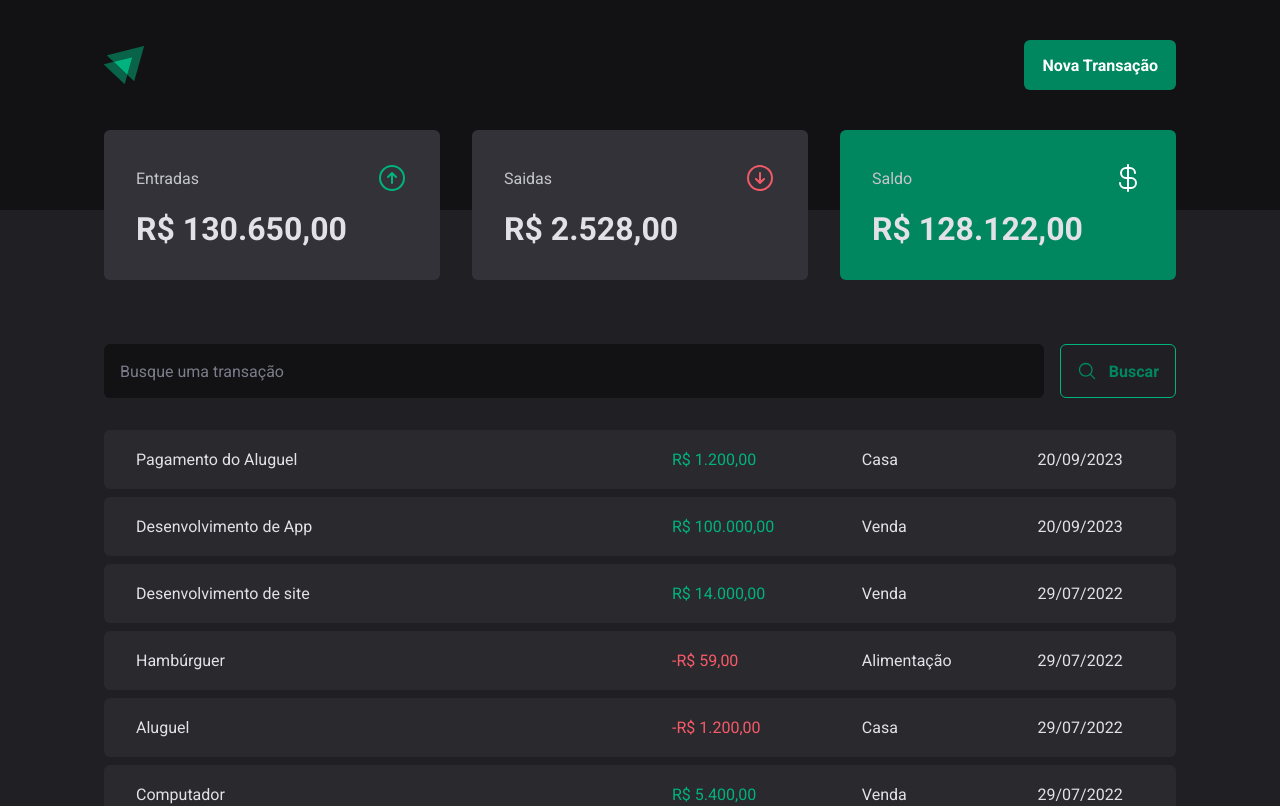
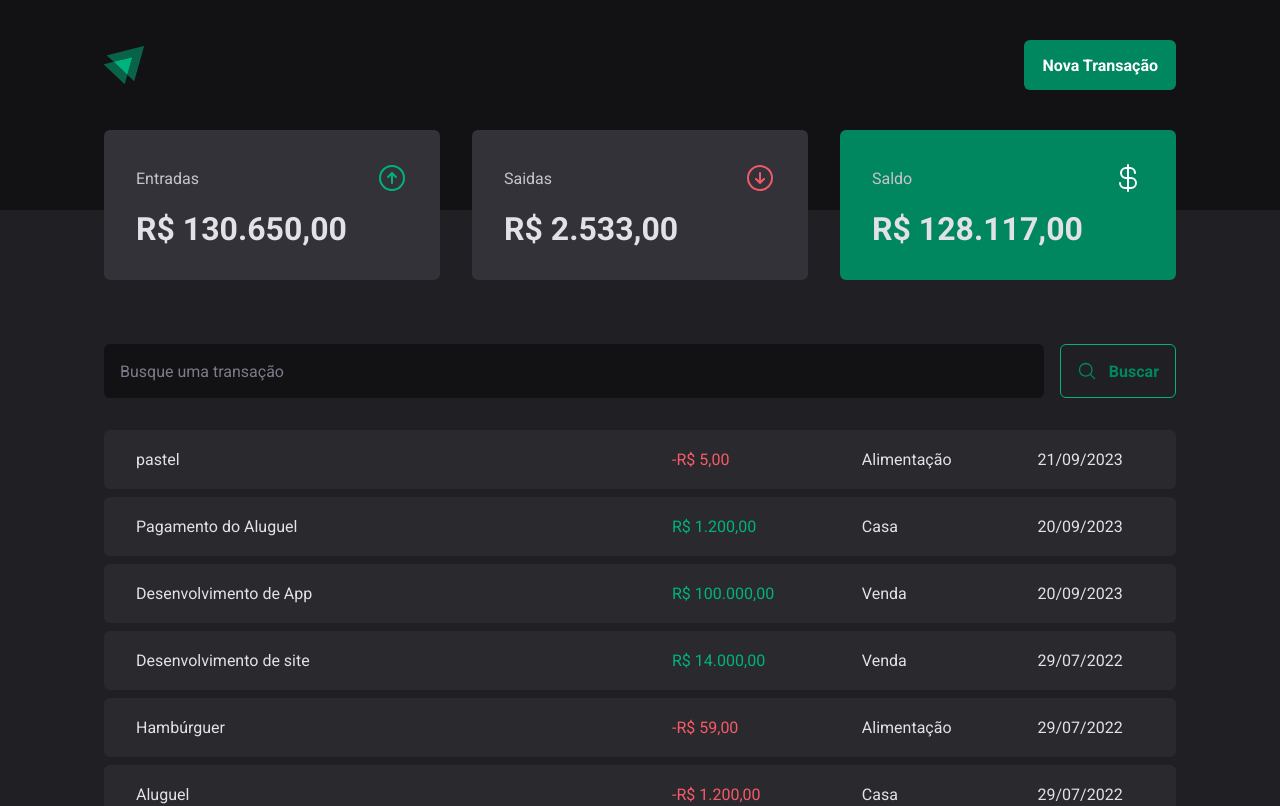
Before and after one commit to AllyssonR/03-DtMoney, a React (Vite) app: page / in a window 1280 px wide. Shown: the top 806 px of the page. Built offline with nearby package versions, Linux system fonts and the light colour scheme; data requests are answered from the project's data file.

Commit message:
update new transction input

```diff
--- a/package.json
+++ b/package.json
@@ -8,6 +8,7 @@
     "dev:server": "json-server server.json -p 3333 -w -d 500",
     "build": "tsc && vite build",
     "lint": "eslint . --ext ts,tsx --report-unused-disable-directives --max-warnings 0",
+    "lint:fix": "eslint . --ext ts,tsx --report-unused-disable-directives --max-warnings 0 --fix",
     "preview": "vite preview"
   },
   "dependencies": {
--- a/server.json
+++ b/server.json
@@ -95,6 +95,14 @@
       "type": "income",
       "createdAt": "2023-09-20T20:11:25.331Z",
       "id": 12
+    },
+    {
+      "description": "pastel",
+      "price": 5,
+      "category": "Alimentação",
+      "type": "outcome",
+      "createdAt": "2023-09-21T00:28:47.872Z",
+      "id": 13
     }
   ]
 }
--- a/src/Components/NewTransactionModal/index.tsx
+++ b/src/Components/NewTransactionModal/index.tsx
@@ -10,7 +10,8 @@ import { ArrowCircleDown, ArrowCircleUp, X } from '@phosphor-icons/react'
 import * as z from 'zod'
 import { Controller, useForm } from 'react-hook-form'
 import { zodResolver } from '@hookform/resolvers/zod'
-import { api } from '../../lib/axios'
+import { useContext } from 'react'
+import { TransactionsContext } from '../../Contexts/TransactionsContext'
 const newTransactionFormSchema = z.object({
   description: z.string(),
   price: z.number(),
@@ -32,14 +33,14 @@ export function NewTransacionModal() {
       type: 'income',
     },
   })
+  const { createTransaction } = useContext(TransactionsContext)
   async function handleCreateNewTransacion(data: NewTransactionFormInputs) {
     const { description, price, category, type } = data
-    await api.post('transactions', {
+    await createTransaction({
       description,
       price,
       category,
       type,
-      createdAt: new Date(),
     })
     reset()
   }
--- a/src/Contexts/TransactionsContext.tsx
+++ b/src/Contexts/TransactionsContext.tsx
@@ -9,9 +9,16 @@ interface Transactions {
   price: number
   createdAt: string
 }
+interface CreateTransactionInput {
+  description: string
+  price: number
+  category: string
+  type: 'income' | 'outcome'
+}
 interface TransactionContextType {
   transactions: Transactions[]
   fetchTransactions: (query?: string) => Promise<void>
+  createTransaction: (data: CreateTransactionInput) => Promise<void>
 }
 interface TransacionProviderProps {
   children: ReactNode
@@ -22,6 +29,17 @@ export function TransactionContextProvider({
   children,
 }: TransacionProviderProps) {
   const [transactions, setTransactions] = useState<Transactions[]>([])
+  async function createTransaction(data: CreateTransactionInput) {
+    const { description, price, category, type } = data
+    const response = await api.post('transactions', {
+      description,
+      price,
+      category,
+      type,
+      createdAt: new Date(),
+    })
+    setTransactions((state) => [response.data, ...state])
+  }
   async function fetchTransactions(query?: string) {
     const response = await api.get('transactions', {
       params: {
@@ -37,7 +55,9 @@ export function TransactionContextProvider({
     fetchTransactions()
   }, [])
   return (
-    <TransactionsContext.Provider value={{ transactions, fetchTransactions }}>
+    <TransactionsContext.Provider
+      value={{ transactions, fetchTransactions, createTransaction }}
+    >
       {children}
     </TransactionsContext.Provider>
   )
```
